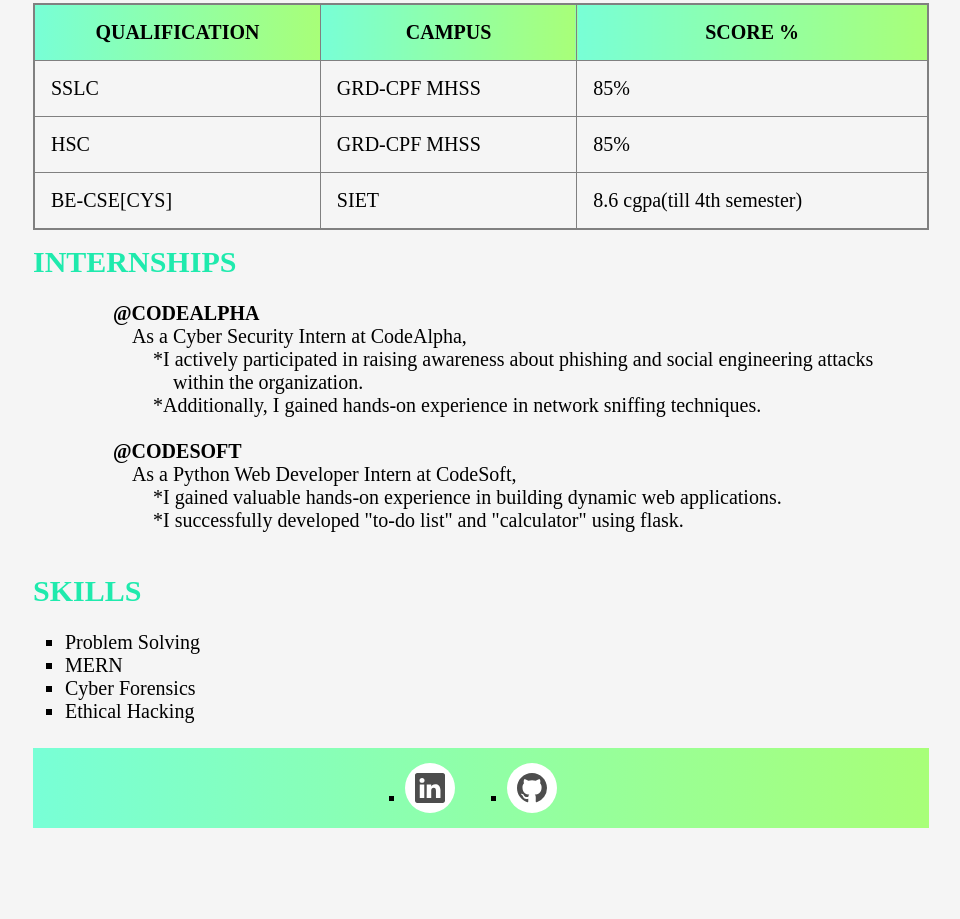
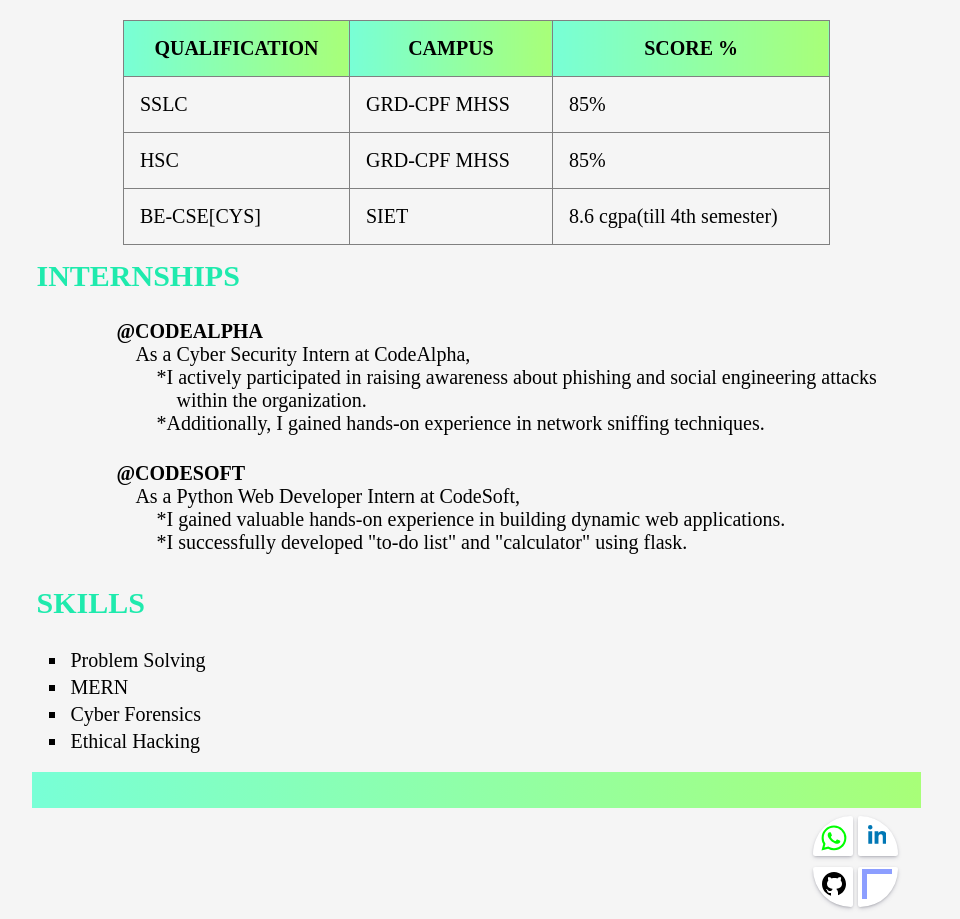
Before and after one commit to Bharathi2005/MERN_Project, a plain HTML site: page index.html in a window 1280 px wide. Shown: the part 424-1343 px from the top of the page, without its empty margins (159-1119 px from the left). Before the commit the page ends 1252 px from the top, so only its background shows below. Drawn offline with Linux system fonts and the light colour scheme.

Commit message:
Update index.html

```diff
--- a/index.html
+++ b/index.html
@@ -8,12 +8,12 @@
     <style>
         * {
             margin: 0px;
-            padding:0px;
+            padding:2px;
         }
 
         body {
             height: 100%;
-            width: 100%;
+            width: 99%;
             background-color: #f5f5f5;
             font-family:'Times New Roman', Times, serif;
             display: flex;
@@ -110,8 +110,8 @@
         }
 
         .ed-table {
-            width: 100%;
-            border: 2px solid gray;
+            width: 80%;
+            align-self: center;
             border-collapse: collapse;
         }
 
@@ -175,99 +175,134 @@
         ul {
   list-style: none;
 }
-.section7 {
-            width: 70%;
-            height: 5rem;
+
+.up {
   display: flex;
   flex-direction: row;
-            justify-content: center;
-            align-items: center;
-            gap: 20rem;
-            font-weight: bold;
-            background: #a8ff78;  /* fallback for old browsers */
-            background: -webkit-linear-gradient(to right, #78ffd6, #a8ff78);  /* Chrome 10-25, Safari 5.1-6 */
-            background: linear-gradient(to right, #78ffd6, #a8ff78); /* W3C, IE 10+/ Edge, Firefox 16+, Chrome 26+, Opera 12+, Safari 7+ */
-
-
+  gap: 0.1em;
 }
 
-.example-2 {
+.down {
   display: flex;
-  justify-content: center;
-  align-items: center;
-  gap:2rem;
-}
-.example-2 .icon-content {
-  margin: 0 10px;
-  position: relative;
-}
-.example-2 .icon-content .tooltip {
-  position: absolute;
-  top: -30px;
-  left: 50%;
-  transform: translateX(-50%);
-  color: #fff;
-  padding: 6px 10px;
-  border-radius: 5px;
-  opacity: 0;
-  visibility: hidden;
-  font-size: 14px;
-  transition: all 0.3s ease;
-}
-.example-2 .icon-content:hover .tooltip {
-  opacity: 1;
-  visibility: visible;
-  top: -50px;
-}
-.example-2 .icon-content a {
-  position: relative;
-  overflow: hidden;
-  display: flex;
-  justify-content: center;
-  align-items: center;
-  width: 50px;
-  height: 50px;
-  border-radius: 50%;
-  color: #4d4d4d;
-  background-color: #fff;
-  transition: all 0.3s ease-in-out;
-}
-.example-2 .icon-content a:hover {
-  box-shadow: 3px 2px 45px 0px rgb(0 0 0 / 12%);
-}
-.example-2 .icon-content a svg {
-  position: relative;
-  z-index: 1;
-  width: 30px;
-  height: 30px;
-}
-.example-2 .icon-content a:hover {
-  color: white;
-}
-.example-2 .icon-content a .filled {
-  position: absolute;
-  top: auto;
-  bottom: 0;
-  left: 0;
-  width: 100%;
-  height: 0;
-  background-color: #000;
-  transition: all 0.3s ease-in-out;
-}
-.example-2 .icon-content a:hover .filled {
-  height: 100%;
+  flex-direction: row;
+  gap: 0.1em;
 }
 
-.example-2 .icon-content a[data-social="linkedin"] .filled,
-.example-2 .icon-content a[data-social="linkedin"] ~ .tooltip {
-  background-color: #0274b3;
+.card1 {
+  width: 40px;
+  height: 40px;
+  outline: none;
+  border: none;
+  background: white;
+  border-radius: 90px 5px 5px 5px;
+  box-shadow: rgba(50, 50, 93, 0.25) 0px 2px 5px -1px,
+    rgba(0, 0, 0, 0.3) 0px 1px 3px -1px;
+  transition: 0.2s ease-in-out;
 }
 
-.example-2 .icon-content a[data-social="github"] .filled,
-.example-2 .icon-content a[data-social="github"] ~ .tooltip {
-  background-color: #24262a;
+.whatsapp {
+  margin-top: 0.2em;
+  margin-left: 0.2em;
+  fill: #00ff00;
 }
 
+.card2 {
+  width: 40px;
+  height: 40px;
+  outline: none;
+  border: none;
+  background: white;
+  border-radius: 5px 90px 5px 5px;
+  box-shadow: rgba(50, 50, 93, 0.25) 0px 2px 5px -1px,
+    rgba(0, 0, 0, 0.3) 0px 1px 3px -1px;
+  transition: 0.2s ease-in-out;
+}
+
+.linkedin {
+  margin-top: 0.2em;
+  margin-left: -0.2em;
+  fill: #0077b5;
+}
+
+.card3 {
+  width: 40px;
+  height: 40px;
+  outline: none;
+  border: none;
+  background: white;
+  border-radius: 5px 5px 5px 90px;
+  box-shadow: rgba(50, 50, 93, 0.25) 0px 2px 5px -1px,
+    rgba(0, 0, 0, 0.3) 0px 1px 3px -1px;
+  transition: 0.2s ease-in-out;
+}
+
+.github {
+  margin-top: -0.2em;
+  margin-left: 0.2em;
+}
+
+.card4 {
+  width: 40px;
+  height: 40px;
+  outline: none;
+  border: none;
+  background: white;
+  border-radius: 5px 5px 90px 5px;
+  box-shadow: rgba(50, 50, 93, 0.25) 0px 2px 5px -1px,
+    rgba(0, 0, 0, 0.3) 0px 1px 3px -1px;
+  transition: 0.2s ease-in-out;
+}
+
+.Email {
+  margin-top: -0.2em;
+  margin-left: -0.2em;
+  fill: #8c9eff;
+}
+
+.card1:hover {
+  cursor: pointer;
+  scale: 1.1;
+  background-color: #00ff00;
+}
+
+.card1:hover .whatsapp {
+  fill: white;
+}
+
+.card2:hover {
+  cursor: pointer;
+  scale: 1.1;
+  background-color: #0077b5;
+}
+
+.card2:hover .linkedin {
+  fill: white;
+}
+
+.card3:hover {
+  cursor: pointer;
+  scale: 1.1;
+  background-color: black;
+}
+
+.card3:hover .github {
+  fill: white;
+}
+
+.card4:hover {
+  cursor: pointer;
+  scale: 1.1;
+  background-color: #8c9eff;
+}
+
+.card4:hover .Email {
+  fill: white;
+}
+.section7 {
+            font-weight: bold;
+            position: sticky;
+            margin-left: 60%;
+        }
 
     </style>
     <link rel="stylesheet" href="https://cdnjs.cloudflare.com/ajax/libs/font-awesome/6.6.0/css/all.min.css"
@@ -355,55 +390,77 @@
         </ul>
     </div><br><br>
 
+    <div class="section6">
+       </div>
        <div class="section7">
-        <ul class="example-2">
-            <li class="icon-content">
-              <a
-                href="https://www.linkedin.com/in/bharathi-a-k-361495276/"
-                target="_blank"
-                aria-label="LinkedIn"
-                data-social="linkedin"
+      <div class="main">
+        <div class="up">
+      <a href="tel:9003391813" target="_blank">
+          <button class="card1">
+            <svg
+              class="whatsapp"
+              xmlns="http://www.w3.org/2000/svg"
+              viewBox="0 0 24 24"
+              height="30"
+              width="30"
             >
-                <div class="filled"></div>
+              <path
+                d="M19.001 4.908A9.817 9.817 0 0 0 11.992 2C6.534 2 2.085 6.448 2.08 11.908c0 1.748.458 3.45 1.321 4.956L2 22l5.255-1.377a9.916 9.916 0 0 0 4.737 1.206h.005c5.46 0 9.908-4.448 9.913-9.913A9.872 9.872 0 0 0 19 4.908h.001ZM11.992 20.15A8.216 8.216 0 0 1 7.797 19l-.3-.18-3.117.818.833-3.041-.196-.314a8.2 8.2 0 0 1-1.258-4.381c0-4.533 3.696-8.23 8.239-8.23a8.2 8.2 0 0 1 5.825 2.413 8.196 8.196 0 0 1 2.41 5.825c-.006 4.55-3.702 8.24-8.24 8.24Zm4.52-6.167c-.247-.124-1.463-.723-1.692-.808-.228-.08-.394-.123-.556.124-.166.246-.641.808-.784.969-.143.166-.29.185-.537.062-.247-.125-1.045-.385-1.99-1.23-.738-.657-1.232-1.47-1.38-1.716-.142-.247-.013-.38.11-.504.11-.11.247-.29.37-.432.126-.143.167-.248.248-.413.082-.167.043-.31-.018-.433-.063-.124-.557-1.345-.765-1.838-.2-.486-.404-.419-.557-.425-.142-.009-.309-.009-.475-.009a.911.911 0 0 0-.661.31c-.228.247-.864.845-.864 2.067 0 1.22.888 2.395 1.013 2.56.122.167 1.742 2.666 4.229 3.74.587.257 1.05.408 1.41.523.595.19 1.13.162 1.558.1.475-.072 1.464-.6 1.673-1.178.205-.58.205-1.075.142-1.18-.061-.104-.227-.165-.475-.29Z"
+              ></path>
+            </svg>
+          </button>
+      </a>
+      <a href="https://www.linkedin.com/in/bharathi-a-k-361495276/" target="_blank class="card2">
+          <button class="card2">
             <svg
               xmlns="http://www.w3.org/2000/svg"
-                  width="16"
-                  height="16"
-                  fill="currentColor"
-                  class="bi bi-linkedin"
-                  viewBox="0 0 16 16"
-                  xml:space="preserve"
+              class="linkedin"
+              height="1.6em"
+              viewBox="0 0 448 512"
             >
               <path
-                    d="M0 1.146C0 .513.526 0 1.175 0h13.65C15.474 0 16 .513 16 1.146v13.708c0 .633-.526 1.146-1.175 1.146H1.175C.526 16 0 15.487 0 14.854zm4.943 12.248V6.169H2.542v7.225zm-1.2-8.212c.837 0 1.358-.554 1.358-1.248-.015-.709-.52-1.248-1.342-1.248S2.4 3.226 2.4 3.934c0 .694.521 1.248 1.327 1.248zm4.908 8.212V9.359c0-.216.016-.432.08-.586.173-.431.568-.878 1.232-.878.869 0 1.216.662 1.216 1.634v3.865h2.401V9.25c0-2.22-1.184-3.252-2.764-3.252-1.274 0-1.845.7-2.165 1.193v.025h-.016l.016-.025V6.169h-2.4c.03.678 0 7.225 0 7.225z"
-                    fill="currentColor"
+                d="M100.3 448H7.4V148.9h92.9zM53.8 108.1C24.1 108.1 0 83.5 0 53.8a53.8 53.8 0 0 1 107.6 0c0 29.7-24.1 54.3-53.8 54.3zM447.9 448h-92.7V302.4c0-34.7-.7-79.2-48.3-79.2-48.3 0-55.7 37.7-55.7 76.7V448h-92.8V148.9h89.1v40.8h1.3c12.4-23.5 42.7-48.3 87.9-48.3 94 0 111.3 61.9 111.3 142.3V448z"
               ></path>
             </svg>
+          </button>
       </a>
-              <div class="tooltip">LinkedIn</div>
-            </li>
-            <li class="icon-content">
-              <a href="https://github.com/Bharathi2005" target="_blank" aria-label="GitHub" data-social="github">
-                <div class="filled"></div>
+        </div>
+        <div class="down">
+      <a href="https://github.com/Bharathi2005" target="_blank">
+          <button class="card3">
             <svg
+              class="github"
+              height="30px"
+              width="30px"
+              viewBox="0 0 30 30"
               xmlns="http://www.w3.org/2000/svg"
-                  width="16"
-                  height="16"
-                  fill="currentColor"
-                  class="bi bi-github"
-                  viewBox="0 0 16 16"
-                  xml:space="preserve"
             >
               <path
-                    d="M8 0C3.58 0 0 3.58 0 8c0 3.54 2.29 6.53 5.47 7.59.4.07.55-.17.55-.38 0-.19-.01-.82-.01-1.49-2.01.37-2.53-.49-2.69-.94-.09-.23-.48-.94-.82-1.13-.28-.15-.68-.52-.01-.53.63-.01 1.08.58 1.23.82.72 1.21 1.87.87 2.33.66.07-.52.28-.87.51-1.07-1.78-.2-3.64-.89-3.64-3.95 0-.87.31-1.59.82-2.15-.08-.2-.36-1.02.08-2.12 0 0 .67-.21 2.2.82.64-.18 1.32-.27 2-.27s1.36.09 2 .27c1.53-1.04 2.2-.82 2.2-.82.44 1.1.16 1.92.08 2.12.51.56.82 1.27.82 2.15 0 3.07-1.87 3.75-3.65 3.95.29.25.54.73.54 1.48 0 1.07-.01 1.93-.01 2.2 0 .21.15.46.55.38A8.01 8.01 0 0 0 16 8c0-4.42-3.58-8-8-8"
-                    fill="currentColor"
+                d="M15,3C8.373,3,3,8.373,3,15c0,5.623,3.872,10.328,9.092,11.63C12.036,26.468,12,26.28,12,26.047v-2.051 c-0.487,0-1.303,0-1.508,0c-0.821,0-1.551-0.353-1.905-1.009c-0.393-0.729-0.461-1.844-1.435-2.526 c-0.289-0.227-0.069-0.486,0.264-0.451c0.615,0.174,1.125,0.596,1.605,1.222c0.478,0.627,0.703,0.769,1.596,0.769 c0.433,0,1.081-0.025,1.691-0.121c0.328-0.833,0.895-1.6,1.588-1.962c-3.996-0.411-5.903-2.399-5.903-5.098 c0-1.162,0.495-2.286,1.336-3.233C9.053,10.647,8.706,8.73,9.435,8c1.798,0,2.885,1.166,3.146,1.481C13.477,9.174,14.461,9,15.495,9 c1.036,0,2.024,0.174,2.922,0.483C18.675,9.17,19.763,8,21.565,8c0.732,0.731,0.381,2.656,0.102,3.594 c0.836,0.945,1.328,2.066,1.328,3.226c0,2.697-1.904,4.684-5.894,5.097C18.199,20.49,19,22.1,19,23.313v2.734 c0,0.104-0.023,0.179-0.035,0.268C23.641,24.676,27,20.236,27,15C27,8.373,21.627,3,15,3z"
               ></path>
             </svg>
+          </button>
       </a>
-              <div class="tooltip">GitHub</div>
-            </li>
-            </ul>
 
+      <a href="mailto:bharathiak2005@gmail.com" target="_blank class="card4">
+      <button class="card4">
+            <svg
+              class="Email"
+              height="30px"
+              width="30px"
+              viewBox="0 0 30 30"
+              xmlns="http://www.w3.org/2000/svg"
+            >
+
+          <path stroke-width="0" d="M59,5v36.545H5V5H59 M64,0H0v46.545h64V0L64,0z"/>
+
+        </svg>
+
+        </button>
+      </a>
+      </div>
+
+      </div>
     </div>
 </body>
 
```
Lines whose indentation alone changed are shown as unchanged.
